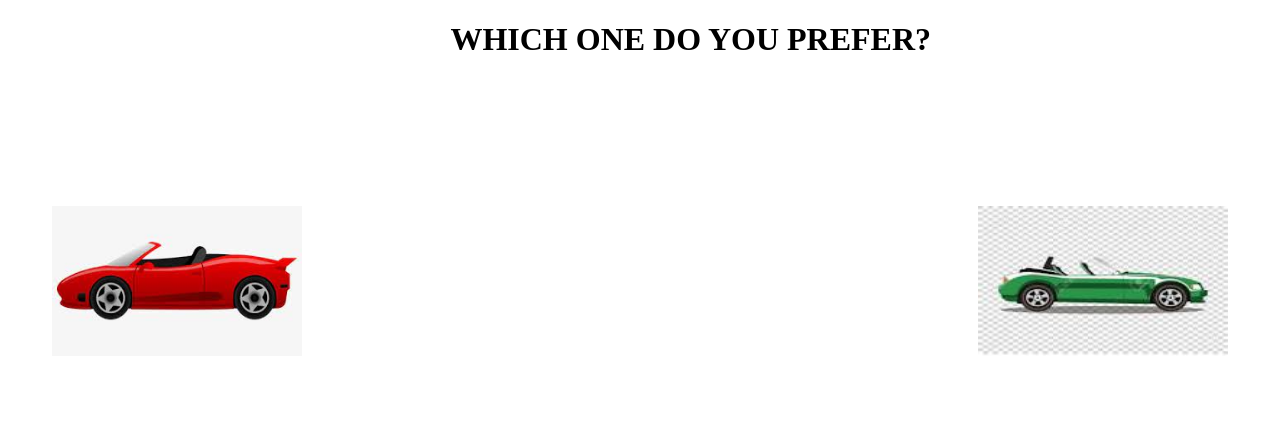
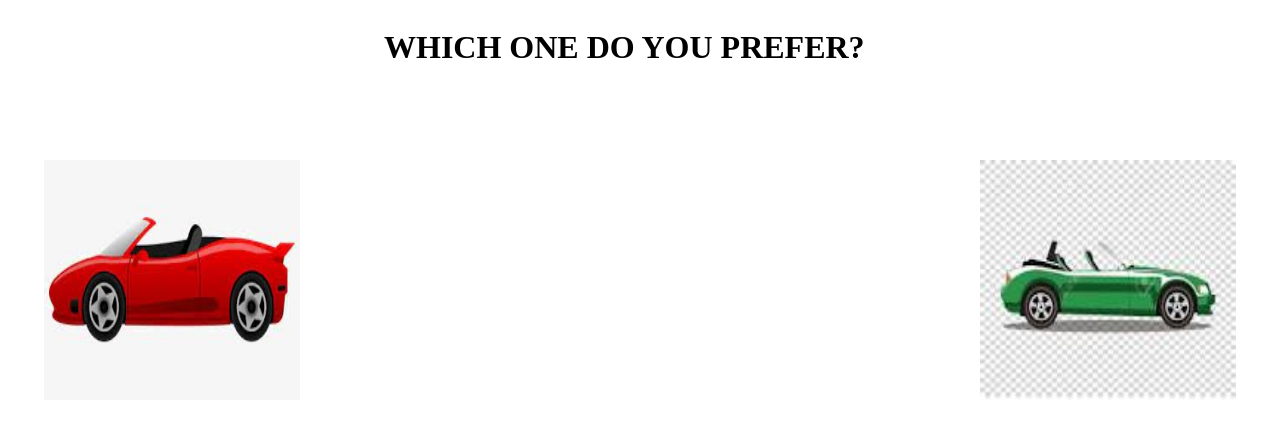
Before and after one commit to lukamurj/lesson-7, a plain HTML site: page index.html in a window 1280 px wide. Drawn offline with Linux system fonts and the light colour scheme.

Commit message:
new changes

```diff
--- a/index.html
+++ b/index.html
@@ -4,8 +4,7 @@
     <meta charset="UTF-8" />
     <meta http-equiv="X-UA-Compatible" content="IE=edge" />
     <meta name="viewport" content="width=device-width, initial-scale=1.0" />
-    <link rel="stylesheet" href="css/fonts.css" />
-    <link rel="stylesheet" href="css/style.css" />
+    <link rel="stylesheet" href="style.css" />
     <title>Document</title>
   </head>
   <body>
@@ -13,8 +12,12 @@
       <h1>which one do you prefer?</h1>
     </header>
     <section>
-      <img class="car_1" src="img/img 1.jpg" alt="car photo" />
-      <img class="car_2" src="img/img 2.jpg" alt="car photo" />
+      <div class="div_car_1">
+        <img class="car_1" src="img/img 1.jpg" alt="car photo" />
+      </div>
+      <div class="div_car_2">
+        <img class="car_2" src="img/img 2.jpg" alt="car photo" />
+      </div>
     </section>
   </body>
 </html>
--- a/css/style.css
+++ b/style.css
@@ -1,20 +1,30 @@
 header {
+  max-width: 1200px;
   width: 100%;
 }
 header h1 {
   width: 500px;
   text-transform: uppercase;
-  margin-left: 35%;
+  position: absolute;
+  left: 30%;
   color: black;
 }
 section {
-  position: relative;
+  max-width: 1200px;
+  width: 100%;
+}
+section div {
+  width: 20%;
+  height: 30%;
+  display: inline;
+  position: absolute;
 }
 .car_1 {
-  position: absolute;
-  width: 250px;
-  height: 150px;
-  margin-top: 10%;
+  width: 100%;
+  height: 100%;
+}
+.div_car_1 {
+  top: 20%;
   left: 30%;
   animation-name: moveleft;
   animation-duration: 3s;
@@ -22,10 +32,11 @@ section {
   animation-iteration-count: infinite;
 }
 .car_2 {
-  position: absolute;
-  width: 250px;
-  height: 150px;
-  margin-top: 10%;
+  width: 100%;
+  height: 100%;
+}
+.div_car_2 {
+  top: 20%;
   right: 31%;
   animation-name: moveright;
   animation-duration: 3s;
```
Also changed, not shown: css/fonts.css (deleted).
